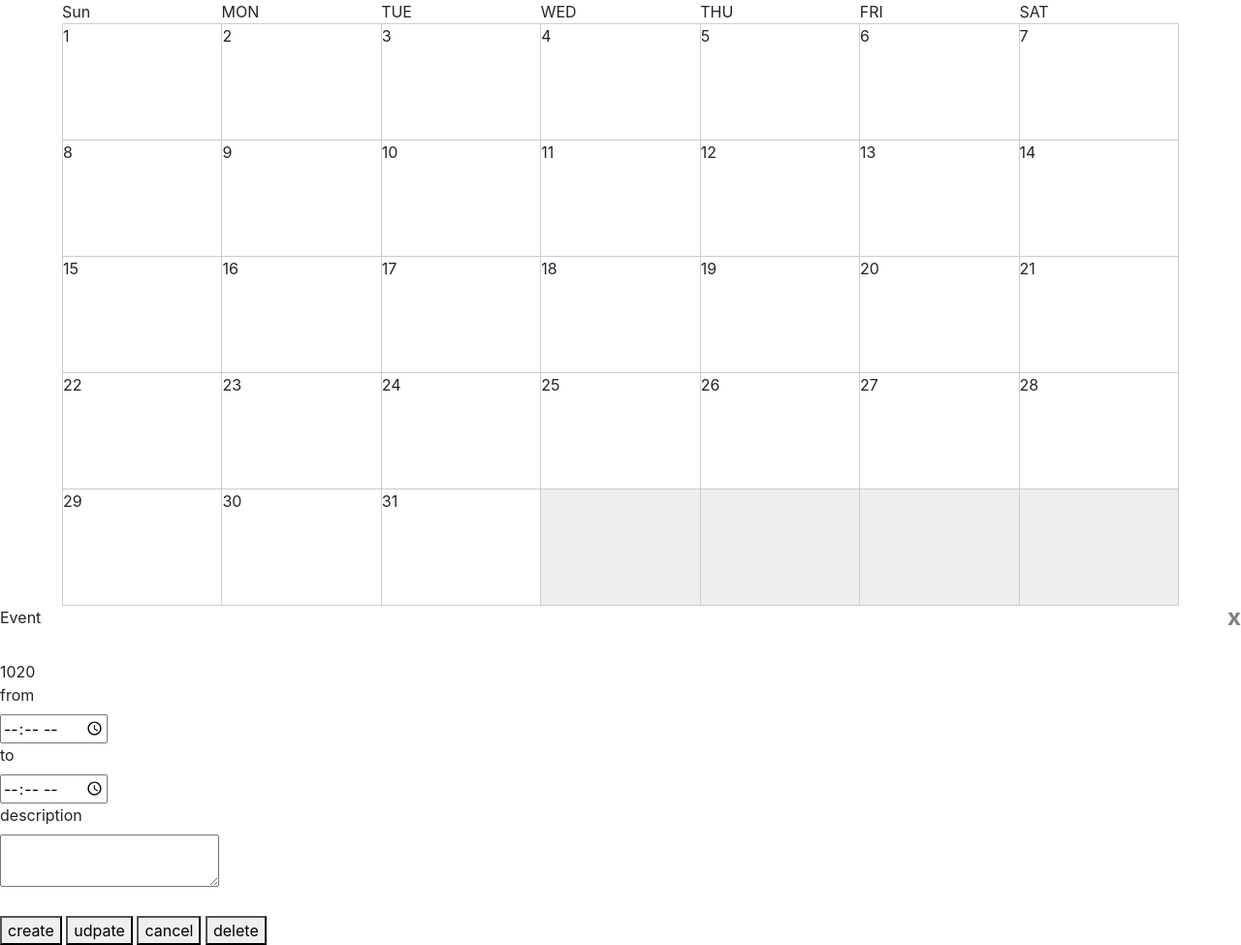
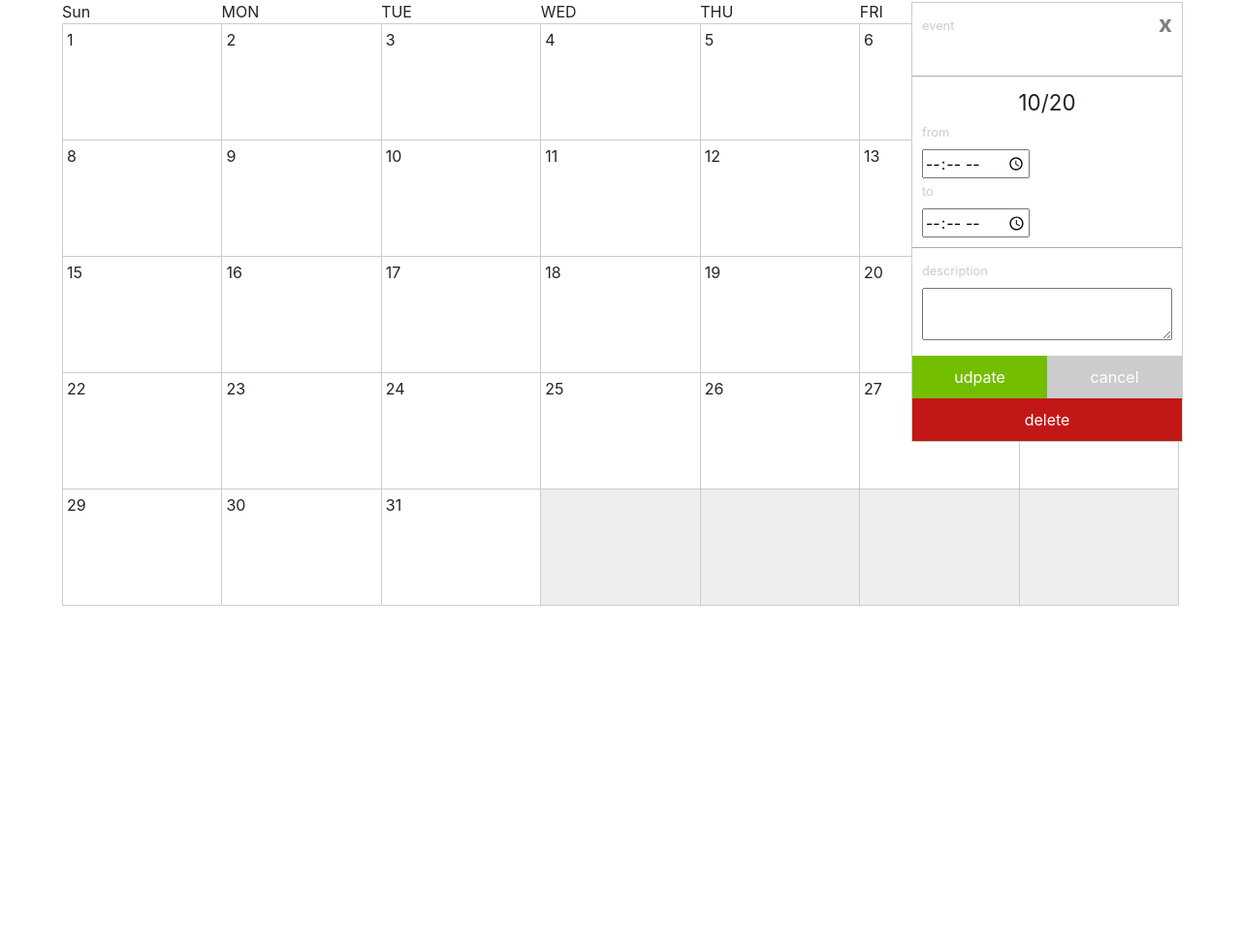
Before and after one commit to Vincent-HPC/calendar_demo, a PHP site: page / in a window 1280 px wide. Shown: the part 58-1033 px from the top of the page at 97% size. After the commit the page ends 683 px from the top, so only its background shows below. Run offline with PHP 8.4, Linux system fonts and the light colour scheme.

Commit message:
add alter css color for create/update button

```diff
--- a/public_html/css/main.css
+++ b/public_html/css/main.css
@@ -23,9 +23,85 @@
   border-top: 1px solid #ccc;
   border-left: 1px solid #ccc;
   height: 15vh;
+  padding: 4px;
 }
 
 .date-block.empty {
   background-color: #eee;
 
 }
+
+
+
+
+/* info-panel */
+#info-panel {
+  position: fixed;
+    top: 60px;
+    right: 60px;
+    width: 280px;
+    background-color: white;
+    border: 1px solid #ccc;
+}
+
+#info-panel .close {
+  position: relative;
+  right: 10px;
+  top: 10px;
+  cursor: pointer;
+}
+
+#info-panel label {
+  font-size: .8rem;
+  color: #ccc;
+}
+
+#info-panel .title, #info-panel .time-picker {
+  border-bottom: 1px solid #aaa;
+}
+
+#info-panel .title,  #info-panel .time-picker, #info-panel .description {
+  padding: 10px;
+}
+
+.selected-date {
+  text-align: center;
+  font-size: 1.4rem;
+}
+
+#description {
+  width: 100%;
+}
+
+#info-panel button{
+  display: none;
+  border: none;
+  padding: 10px;
+  color: white;
+  cursor: pointer;
+}
+
+#info-panel.new button.create, #info-panel.new button.cancel {
+  float: left;
+  display: block;
+  width: 50%;
+}
+
+#info-panel.update button.update, #info-panel.update button.cancel, #info-panel.update button.delete {
+  float: left;
+  display: block;
+  width: 50%;
+}
+
+#info-panel button.create, #info-panel button.update{
+    background: #74be00;
+}
+
+#info-panel button.cancel {
+  background: #ccc;
+}
+
+#info-panel.update button.delete {
+  width: 100%;
+  background: #c21717;
+}
--- a/public_html/index.php
+++ b/public_html/index.php
@@ -29,15 +29,15 @@
 
 </div>
 
-<div id="info-panel">
+<div id="info-panel" class="update" >
   <div class="close">x</div>
   <div class="title">
-    <label>Event</label>
+    <label>event</label>
     <div contenteditable="true"></div>
   </div>
   <div class="time-picker">
     <div class="selected-date">
-      <span class="month">10</span><span class="date">20</span>
+      <span class="month">10</span>/<span class="date">20</span>
     </div>
     <div class="from">
       <label for="from">from</label><br>
@@ -51,9 +51,8 @@
   <div class="description">
     <label>description</label><br>
     <textarea name="description" id="description"></textarea>
-    <div id="description" contenteditable="true"></div>
   </div>
-  <div class="buttons">
+  <div class="buttons clearfix">
     <!-- use css to do 2 cases -->
     <button class="create">create</button>
     <button class="update">udpate</button>
```
